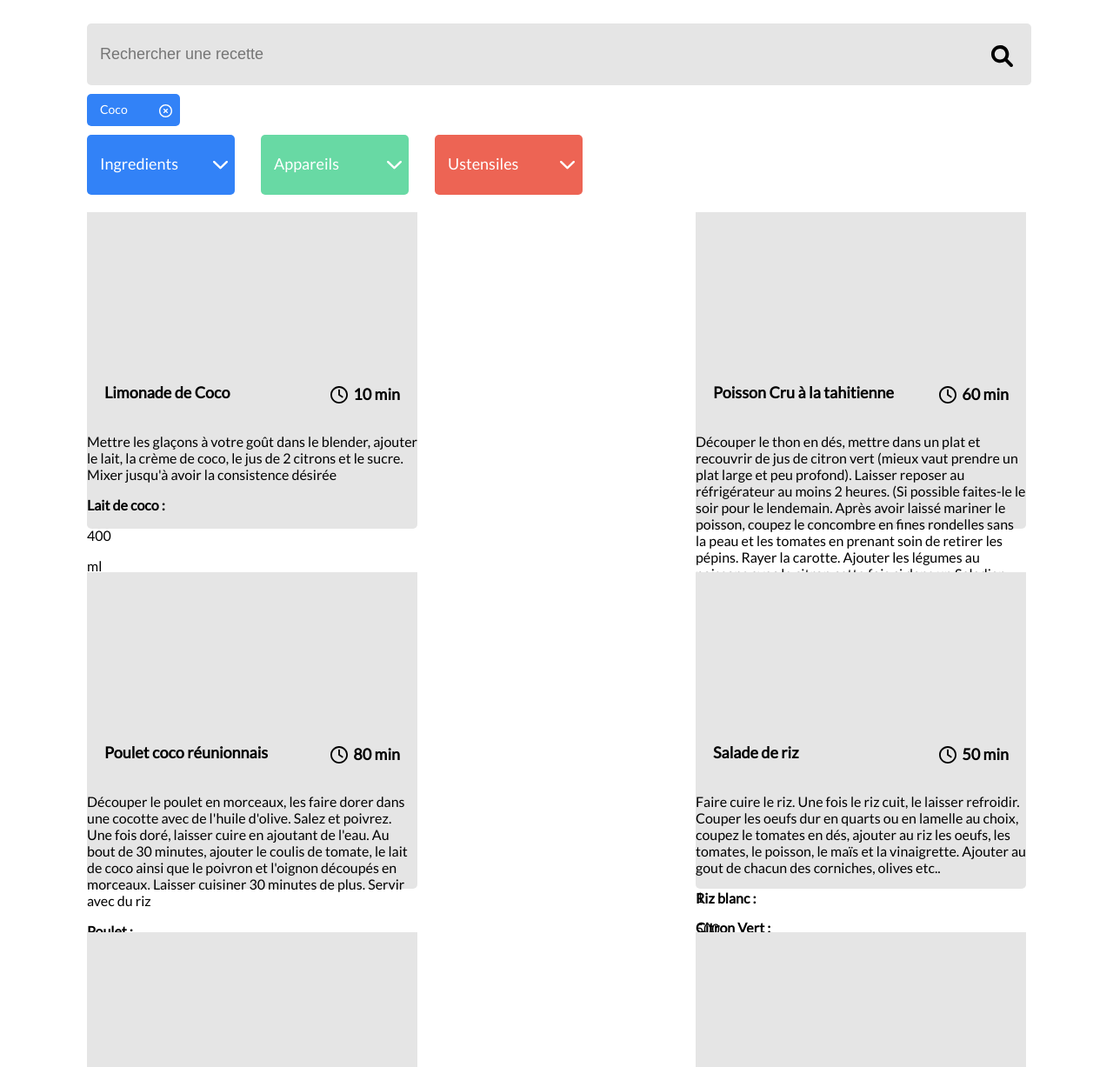
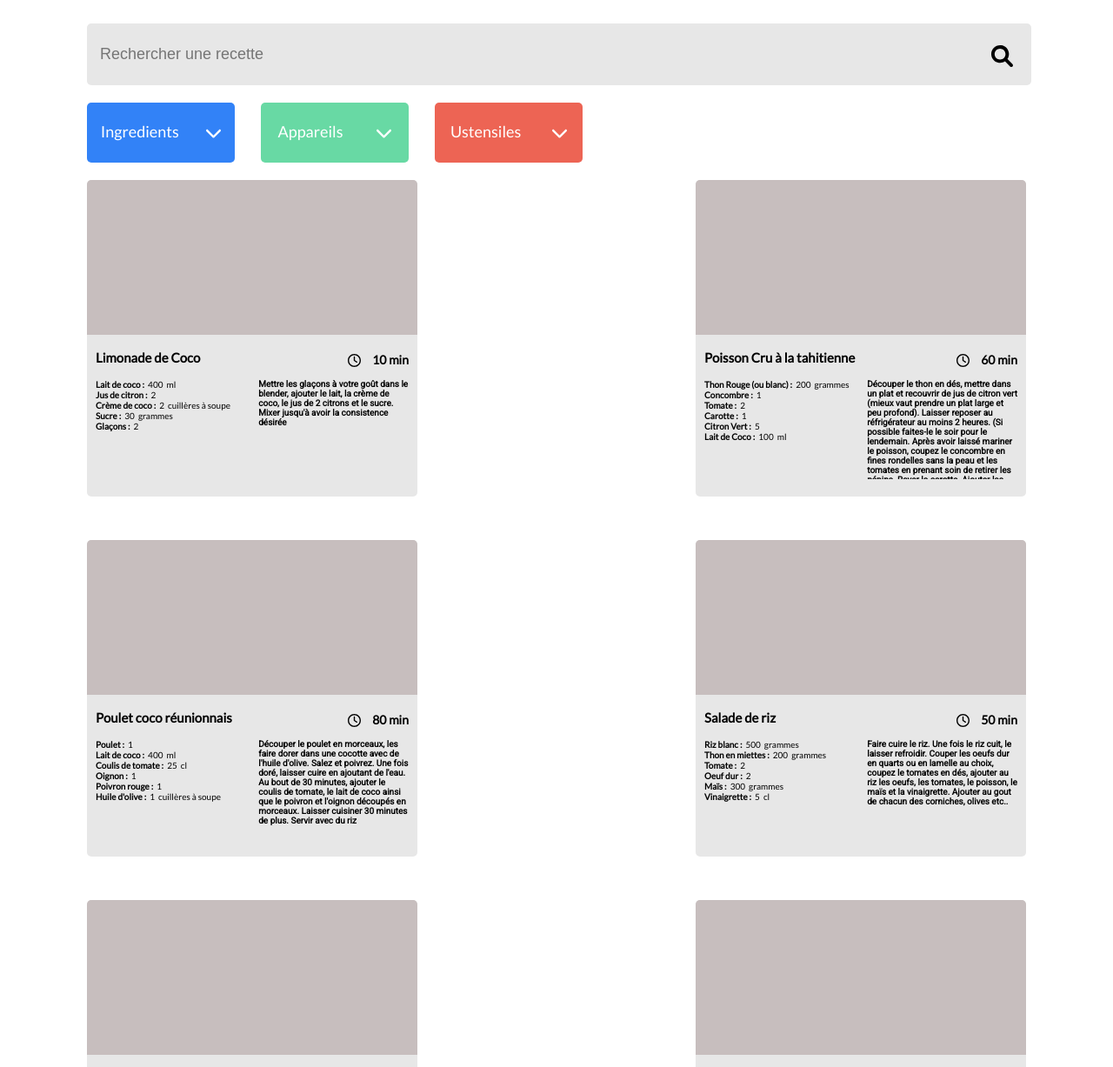
Before and after one commit to Florent-84/TuppoFlorent_7_16052022, a website: page index.html in a window 1280 px wide. Shown: the part 108-1335 px from the top of the page at 87% size. Drawn offline with Linux system fonts and the light colour scheme.

Commit message:
modif de css

```diff
--- a/sass/layouts/_filter.scss
+++ b/sass/layouts/_filter.scss
@@ -1,23 +1,24 @@
 ////////////////// les filtres
-
 .filter {
   width: 100%;
   height: 69px;
   display: flex;
-  flex-wrap: wrap;
+  //flex-wrap: wrap;
+  margin-top: 20px;
 
   .filter__container-ingredient {
     @include contenairFilterButton;
     background-color: $backgroundIngredient;
 
     .dropdown-logo-ingredient {
-      @include upAndDownArrow;
-      left: 245px;
+      width: 17px;
     }
     .dropup-logo-ingredient {
-      @include upAndDownArrow;
+      width: 17px;
       display: none;
-      left: 245px;
+    }
+    &:hover {
+      @include hoverFilter;
     }
   }
   .filter__container-appareil {
@@ -25,27 +26,30 @@
     background-color: $backgroundAppareil;
 
     .dropdown-logo-appareil {
-      @include upAndDownArrow;
-      left: 445px;
+      width: 17px;
     }
     .dropup-logo-appareil {
-      @include upAndDownArrow;
+      width: 17px;
       display: none;
-      left: 445px;
+    }
+    &:hover {
+      @include hoverFilter;
     }
   }
   .filter__container-ustensil {
     @include contenairFilterButton;
+    margin-right: 0px;
     background-color: $backgroundUstensil;
 
     .dropdown-logo-ustensil {
-      @include upAndDownArrow;
-      left: 644px;
+      width: 17px;
     }
     .dropup-logo-ustensil {
-      @include upAndDownArrow;
+      width: 17px;
       display: none;
-      left: 644px;
+    }
+    &:hover {
+      @include hoverFilter;
     }
   }
 
--- a/sass/layouts/_recipesContent.scss
+++ b/sass/layouts/_recipesContent.scss
@@ -5,16 +5,17 @@
   justify-content: space-between;
   align-content: space-between;
   margin-top: 20px;
-  // a effacer !!!
-  height: 820px;
 
   .recipes__card {
     height: 364px;
     width: 380px;
     margin-bottom: 50px;
-    border-bottom-left-radius: 5px;
-    border-bottom-right-radius: 5px;
+    border-radius: 5px;
     background-color: $backgroundSearch;
+    &:hover {
+      @include hoverFilter;
+      cursor: default;
+    }
 
     .recipes__image {
       width: 380px;
@@ -22,46 +23,76 @@
       border-top-left-radius: 5px;
       border-top-right-radius: 5px;
       object-fit: cover;
+      background-color: #C7BEBE;
     }
     .recipes__title__content {
       display: flex;
-      margin: 0px 20px 0px 20px;
+      margin: 0px 10px 0px 10px;
       justify-content: space-between;
+      align-items: center;
 
       .recipes__title {
-        font-size: 18px;
+        font-size: 15px;
       }
       .recipes__times {
         display: flex;
         justify-content: space-between;
         font-weight: bold;
-        font-size: 18px;
+        font-size: 14px;
         margin-top: 20px;
-        width: 80px;
+        width: 70px;
       }
       .logo__horloge-recette {
         margin-top: 2px;
-        width: 20px;
-        height: 20px;
+        width: 15px;
+        height: 15px;
       }
     }
-    .recipes__content__card {
+    .contenair__desciption-recipes {
       display: flex;
-      justify-content: space-around;
-      margin: 0px 20px 0px 20px;
+      justify-content: flex-end;
+      margin: 0px 10px 0px 10px;
 
-      .recipes__ingredient {
-        width: 171px;
-        height: 105px;
-        font-size: 12px;
+        .recipes__description {
+          width: 48%;
+          font-family: "roboto", sans-serif;
+          .description-text {
+            font-size: 10px;
+            font-weight: 600;
+            overflow: hidden;
+            margin: 0px;
+            height: 115px;
+        }
       }
-      .recipes__detail {
-        width: 171px;
-        height: 109px;
-        font-size: 12px;
-        margin-left: 20px;
-        font-family: "roboto", sans-serif;
+    }
+    .contenair-ingredients {
+      display: flex;
+      flex-wrap: wrap;
+      height: 12px;
+      width: 194px;
+      font-size: 10px;
+      margin-left: 10px;
+      position: relative;
+      bottom: 115px;
+      p {
+        margin: 0px 4px 0px 0px;
       }
     }
   }
 }
+
+////////// message d'erreur de retour quand la recherche d'utilisateur n'est pas bonne.
+.error-message {
+  display: none;
+  height: 150px;
+  align-items: center;
+  justify-content: space-around;
+  background: linear-gradient(to right, $backgroundIngredient, $backgroundAppareil, $backgroundUstensil);
+  padding: 0px 60px 0px 60px;
+  font-size: 18px;
+  margin-top: 160px;
+  font-weight: bold;
+  color: $backgroundSearch;
+  border-radius: 10px;
+  box-shadow: 0 0 8px rgb(0 0 0);
+}
--- a/sass/layouts/_search.scss
+++ b/sass/layouts/_search.scss
@@ -8,6 +8,10 @@
   border-radius: 5px;
   font-size: 18px;
   padding-left: 15px;
+  &:hover {
+    @include hoverFilter;
+    cursor: default;
+  }
 }
 
 .search__loupe {
--- a/sass/layouts/_tags.scss
+++ b/sass/layouts/_tags.scss
@@ -2,29 +2,25 @@
 
 .tags {
   width: 100%;
-  height: 47px;
-  margin-top: 10px;
-  display: flex;
+  height: 37px;
+  margin: 20px 0px 10px 0px;
+  display: none;
   .tags__container {
-    height: 37px;
+    display: flex;
+    justify-content: space-around;
     width: 107px;
-    left: 0px;
-    top: 0px;
     border-radius: 5px;
     background-color: $backgroundIngredient;
   }
   .tags__container__text {
     color: white;
-    margin: 10px 0px 0px 15px;
-    height: 37px;
+    margin-top: 10px;
     font-size: 14px;
     line-height: 16px;
   }
   .tags__container__circle-logo {
     width: 15px;
-    height: 15px;
-    position: absolute;
-    left: 183px;
-    top: 227px;
+    display: flex;
+    align-items: center;
   }
 }
--- a/sass/utils/_mixins.scss
+++ b/sass/utils/_mixins.scss
@@ -1,6 +1,7 @@
 //////////////////////////// contenair des boutons
 @mixin contenairFilterButton {
   display: flex;
+  justify-content: space-around;
   height: 69px;
   width: 170px;
   left: 0px;
@@ -12,15 +13,14 @@
 //////////////////////////// texte des boutons
 @mixin textFilter {
   color: white;
-  margin: 25px 0px 0px 15px;
-  height: 37px;
+  margin-top: 22px;
   font-size: 18px;
-  line-height: 16px;
 }
 
-//////////////////////////// les flèches up and down
-@mixin upAndDownArrow {
-  width: 17px;
-  position: absolute;
-  top: 287px;
+//////////////////////////// au survol des filtres, de la barre de recherche et des cartes
+@mixin hoverFilter {
+  cursor: pointer;
+  color: #000000;
+  transition: 0.3s;
+  box-shadow: 0 0 8px rgb(0, 0, 0);
 }
--- a/sass/utils/_variables.scss
+++ b/sass/utils/_variables.scss
@@ -1,6 +1,6 @@
 
 //background barre de recherche
-$backgroundSearch: #E5E5E5;
+$backgroundSearch: #E7E7E7;
 
 //background recherche par ingrédients
 $backgroundIngredient:  #3282F7;
```
Also changed, not shown: .css/style.css, 1 other file.
